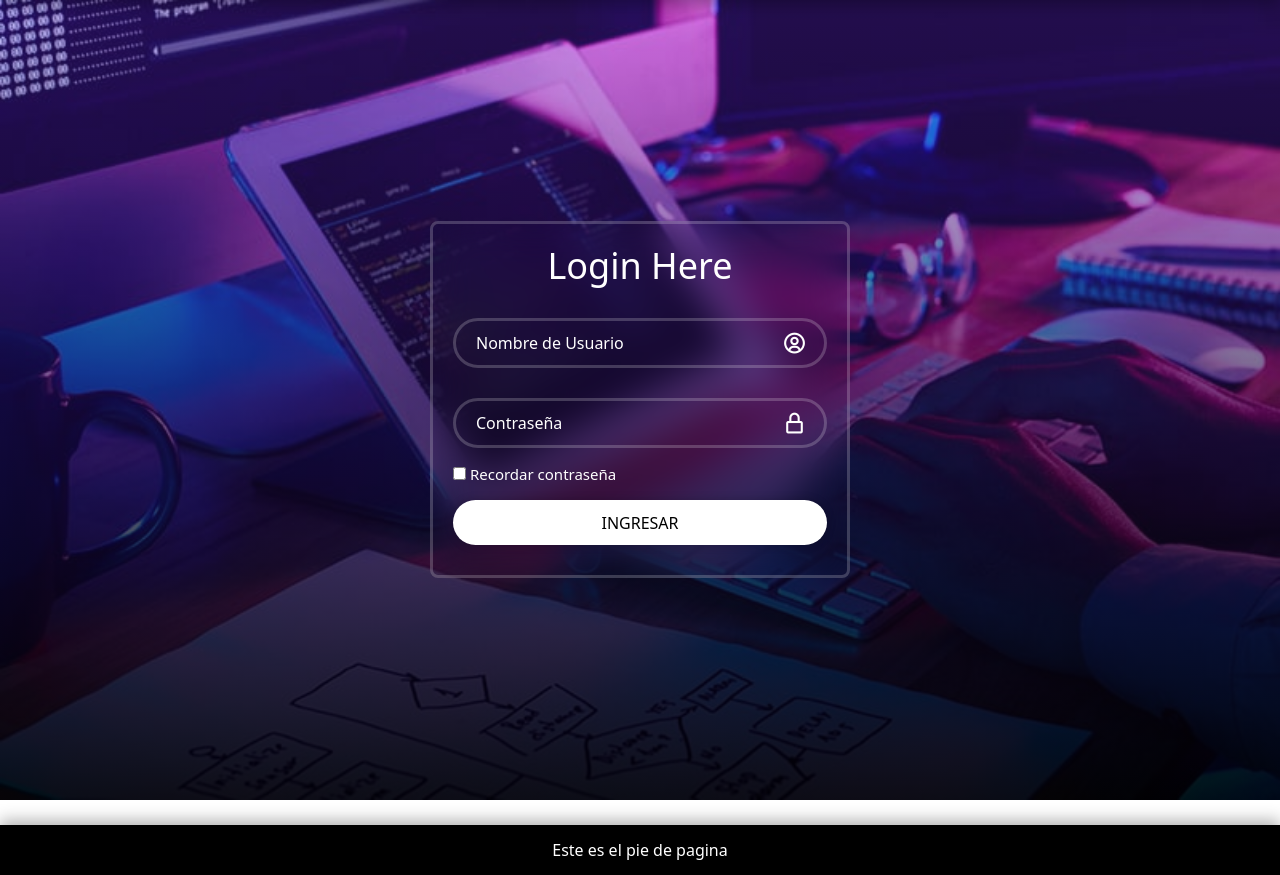
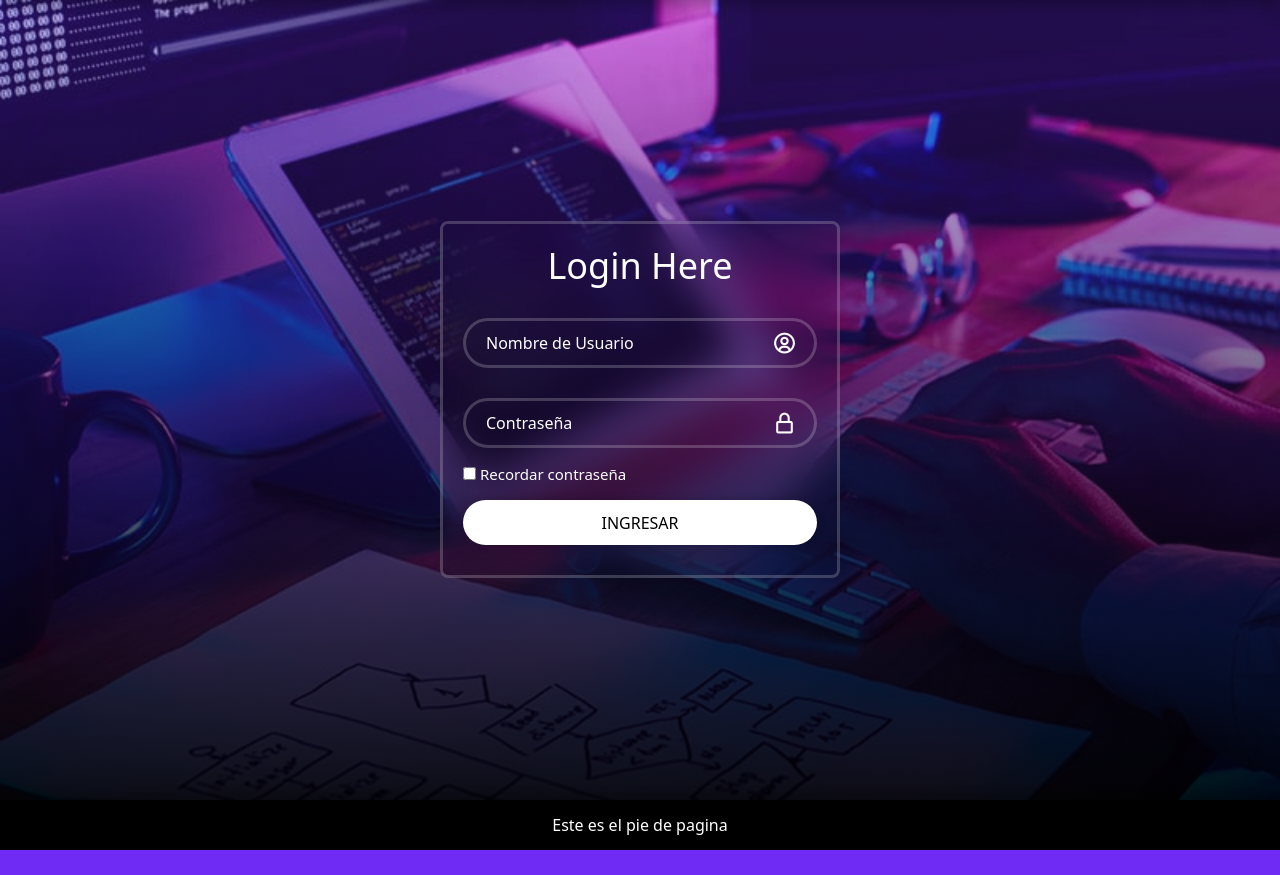
Before and after one commit to DiazCarlos99/proyectoFinal, a Django app: page /ingresar in a window 1280 px wide. Shown: the part 101-976 px from the top of the page. After the commit the page ends 951 px from the top, so only its background shows below. Run offline with Django 4.2, Linux system fonts and the light colour scheme.

Commit message:
10.06-18/07

```diff
--- a/proyectoFinal/static/css/style.css
+++ b/proyectoFinal/static/css/style.css
@@ -83,7 +83,6 @@ footer{
   bottom: 0;
   width: 100%;
   height: 50px;
-  margin-top: 25px;
   text-align: center;
   padding: 10px;
   box-shadow: 0 -5px 15px rgba(0, 0, 0, 0.3);
--- a/proyectoFinal/static/css/style_login.css
+++ b/proyectoFinal/static/css/style_login.css
@@ -10,7 +10,7 @@
 }
 
 .contenedor{
-    width: 420px;
+    width: 400px;
     background: transparent;
     backdrop-filter: blur(20px);
     color: white;
--- a/proyectoFinal/templates/users/ingresar.html
+++ b/proyectoFinal/templates/users/ingresar.html
@@ -2,9 +2,16 @@
 {% block contenido %}
 
 {% load static %}
+<!DOCTYPE html>
+<html lang="ES">
+<head>
+    <meta charset="UTF-8">
+    <meta name="viewport" content="width=device-width, initial-scale=1.0">
+    <title>InfoBlog</title>
     <link rel="stylesheet" href="{% static 'css/style_login.css'%}">
     <link href='https://unpkg.com/boxicons@2.1.4/css/boxicons.min.css' rel='stylesheet'>
-
+</head>
+<body>
     <div class="base">
         <form class="contenedor">
             <h1>Login Here</h1>
@@ -21,9 +28,7 @@
             </div>
             <button type="submit" class="boton">INGRESAR</button>
         </form>
-
     </div>
-
-
-
+</body>
+</html>
 {% endblock contenido %}
```
Lines whose indentation alone changed are shown as unchanged.
